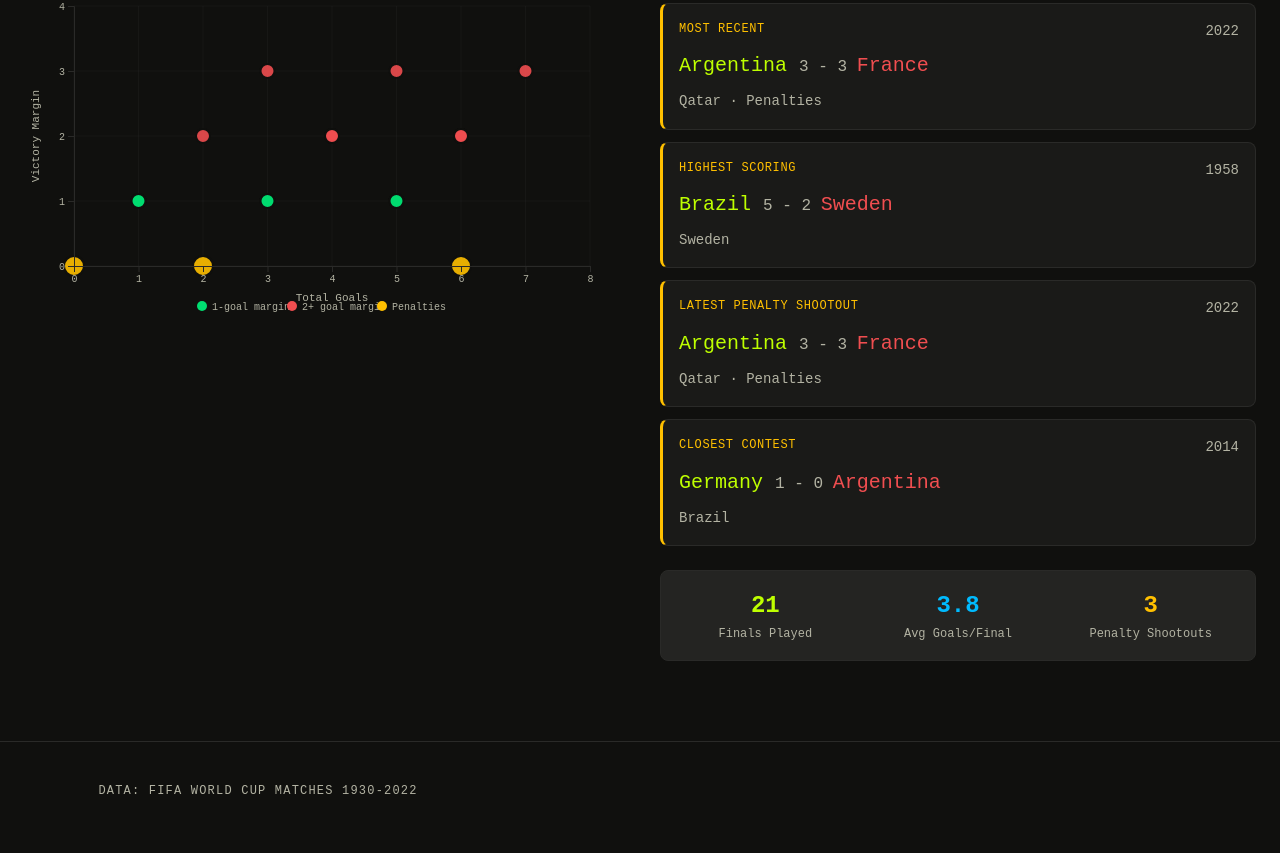
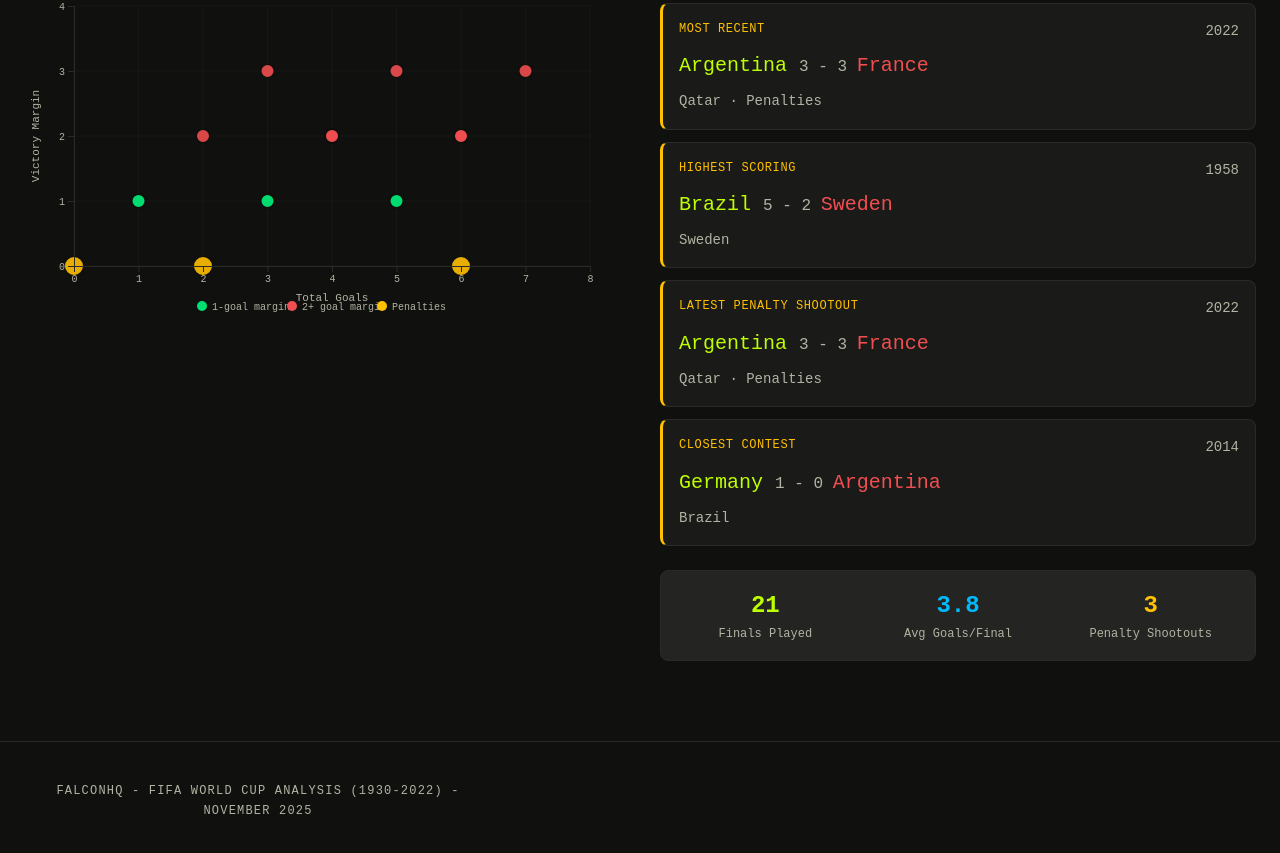
Before and after one commit to aref-vc/fifa-world-cups-dashboard, a plain HTML site: page index.html in a window 1280 px wide. Shown: the part 7567-8420 px from the top of the page. Drawn offline with nearby package versions, Linux system fonts and the light colour scheme; a web font is replaced by a local one.

Commit message:
Update footer branding to FalconHQ
🤖 Generated with [Claude Code](https://claude.com/claude-code)

Co-Authored-By: Claude <noreply@anthropic.com>

```diff
--- a/index.html
+++ b/index.html
@@ -140,7 +140,7 @@
   <!-- Footer -->
   <footer style="padding: 40px 0; text-align: center; border-top: 1px solid var(--border);">
     <div class="container">
-      <p class="label">Data: FIFA World Cup Matches 1930-2022</p>
+      <p class="label">FalconHQ - FIFA World Cup Analysis (1930-2022) - November 2025</p>
     </div>
   </footer>
 
```
